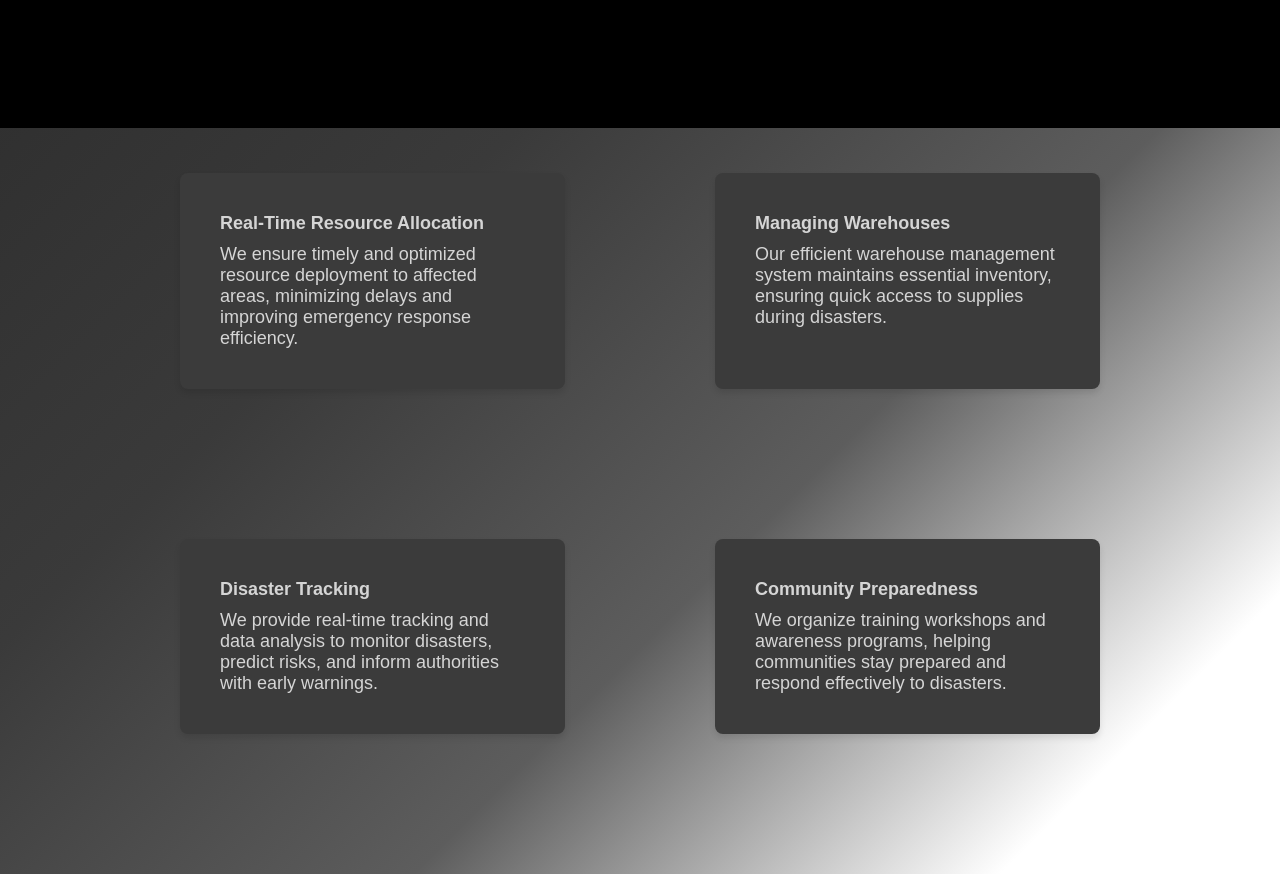
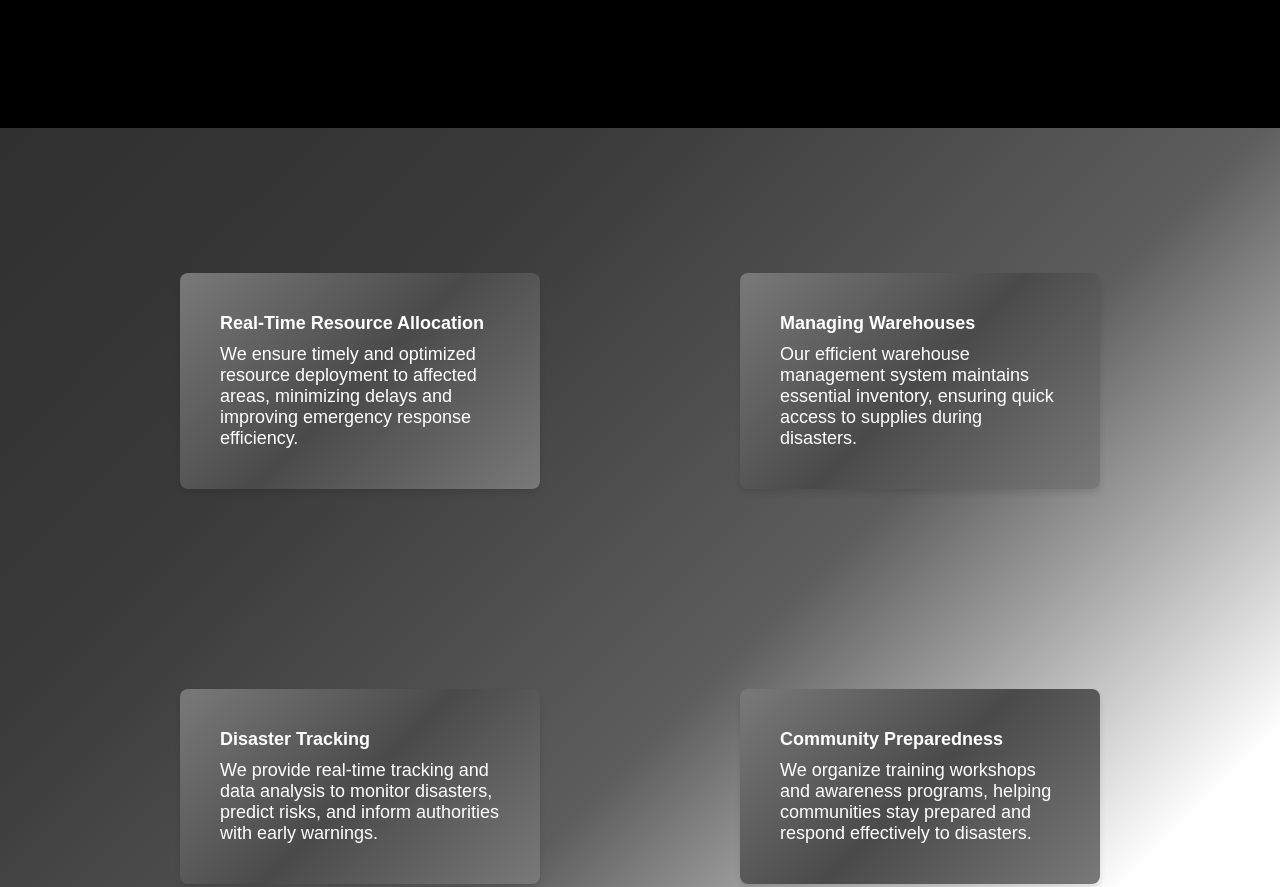
Before and after one commit to Mayank-745/Alt-F4-PS02, a plain HTML site: page index.html in a window 1280 px wide. Shown: the part 640-1527 px from the top of the page. Drawn offline with Linux system fonts and the light colour scheme.

Commit message:
Add files via upload

```diff
--- a/style.css
+++ b/style.css
@@ -35,6 +35,7 @@
     height: 625px;
     padding-top: 80px;
     color: white;
+    margin-bottom: 150px;
   }
 
   .message {
@@ -84,15 +85,16 @@
   .flashcards {
     display: grid;
     grid-template-columns: repeat(2, 1fr);
-    gap: 150px;
+    gap: 200px;
     padding: 40px;
     max-width: 1000px;
     margin: 100px auto;
     max-height: auto;
+    margin-top: 200px;
+
   }
 
 .flashcard {
-  background: white;
   color: black;
   padding: 40px;
   border-radius: 8px;
@@ -102,8 +104,8 @@
   transition: transform 0.2s, box-shadow 0.2s;
   cursor: pointer;
   max-width: 600px;
-  background: #3b3b3b;
-  color: #d5d5d5;
+  background: linear-gradient(135deg, #797979, #4a4a4a,#797979);
+  color: white;
 }
 
 .flashcard p {
```
